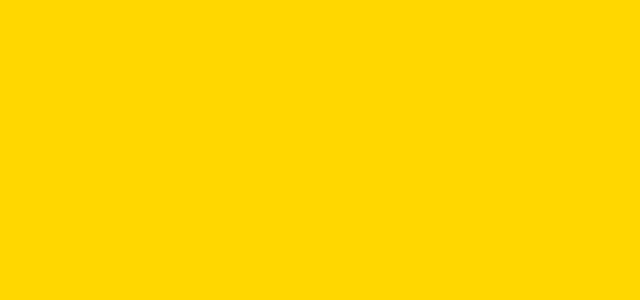
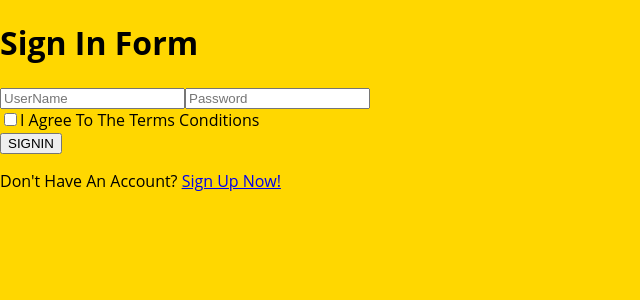
Before and after one commit to andrewjthomsen/Affluent-Expense-Tracker, a React (Create React App) app in the folder client/: page /login in a window 1280 px wide. Shown: the top 300 px of the page, without its empty margins (0-640 px from the left). Built offline with nearby package versions, Linux system fonts and the light colour scheme.

Commit message:
Woring on SignIn component to next use the constructor function that will handle the state for whether a user is signed in or signed out

```diff
--- a/client/src/components/SignIn/signIn.js
+++ b/client/src/components/SignIn/signIn.js
@@ -18,7 +18,6 @@ class SignIn extends React.Component {
                 type="text"
                 name="Username"
                 placeholder={"UserName"}
-                required="true"
               />
 
               <input
@@ -26,7 +25,6 @@ class SignIn extends React.Component {
                 type="password"
                 name="password"
                 placeholder={"Password"}
-                required="true"
               />
 
               <div className="wthree-text">
--- a/client/src/index.js
+++ b/client/src/index.js
@@ -5,6 +5,7 @@ import { Router, Route, Switch } from "react-router-dom";
 import BalancePage from "./pages/balancePage/balancePage";
 import ExpensePage from "./pages/expensePage/expensePage";
 import Home from "./pages/Home/index";
+import SignIn from "../../client/src/components/SignIn/signIn";
 import { createBrowserHistory } from "history";
 import * as serviceWorker from "./serviceWorker";
 const hist = createBrowserHistory();
@@ -14,6 +15,7 @@ ReactDOM.render(
       <Route exact path="/" component={Home} />
       <Route path="/expenses" component={ExpensePage} />
       <Route exact path="/balance" component={BalancePage} />
+      <Route exact path="/login" component={SignIn} />
     </Switch>
   </Router>,
   document.getElementById("root")
```
